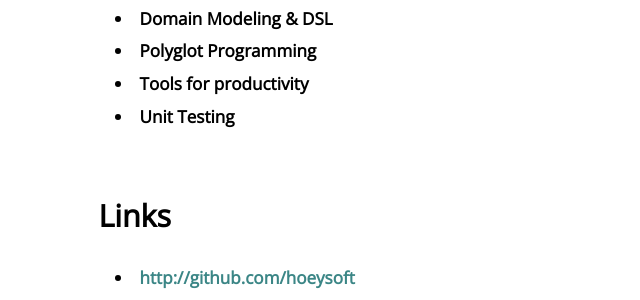
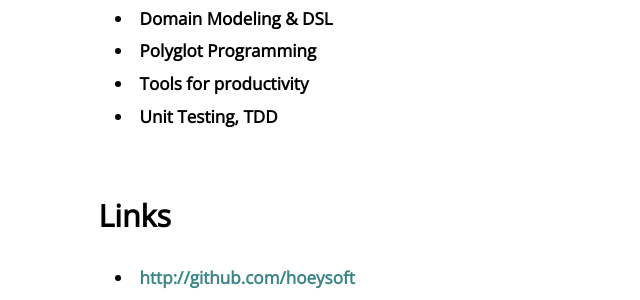
Before and after one commit to hoeysoft/hoeysoft.github.io, a Jekyll site: the page built from about.md, in a window 1280 px wide. Shown: the part 530-830 px from the top of the page, without its empty margins (92-732 px from the left). Built offline with Jekyll 4.4.1, drawn with Linux system fonts in a browser that asks for light colours; nearby versions of some CDN libraries.

Commit message:
slightly modified

```diff
--- a/about.md
+++ b/about.md
@@ -9,7 +9,7 @@ Yeongho Kim
 - Domain Modeling & DSL
 - Polyglot Programming
 - Tools for productivity
-- Unit Testing
+- Unit Testing, TDD
 
 ## Links
 - <http://github.com/hoeysoft>
```
